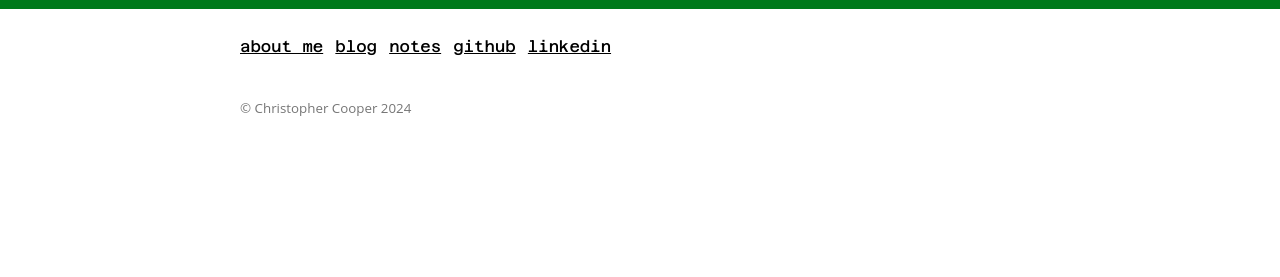
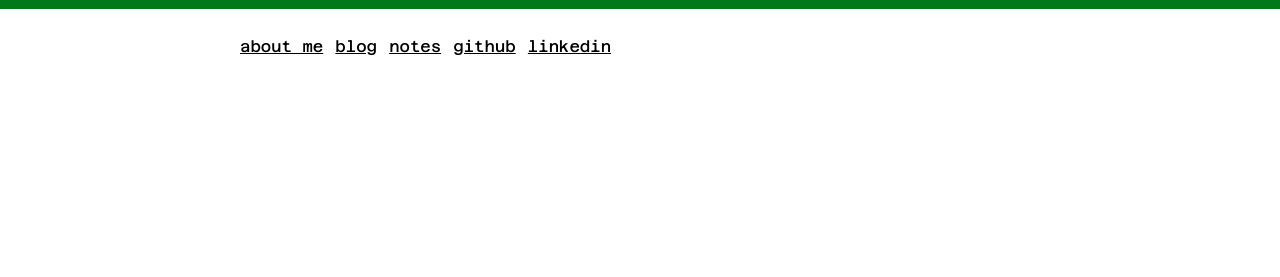
Before and after one commit to cg505/cg505.github.io, a Jekyll site: the page built from _posts/2024-06-04-giving-up-on-offline-pgp.md, in a window 1280 px wide. Shown: the part 1199-1476 px from the top of the page. Built offline with Jekyll 4.4.1, drawn with Linux system fonts in a browser that asks for light colours; our own code applies the rules of GitHub Pages for plain Markdown files; after the commit the page ends 1422 px from its top, so only the background shows below that.

Commit message:
remove post copyright

```diff
--- a/_layouts/post.html
+++ b/_layouts/post.html
@@ -31,7 +31,5 @@
 
 <div class="container">
 	{% include sm-links.html %}
-
-	<p id="copyright">© Christopher Cooper {{ page.date | date: '%Y' }}</p>
 </div>
 </html>
```
